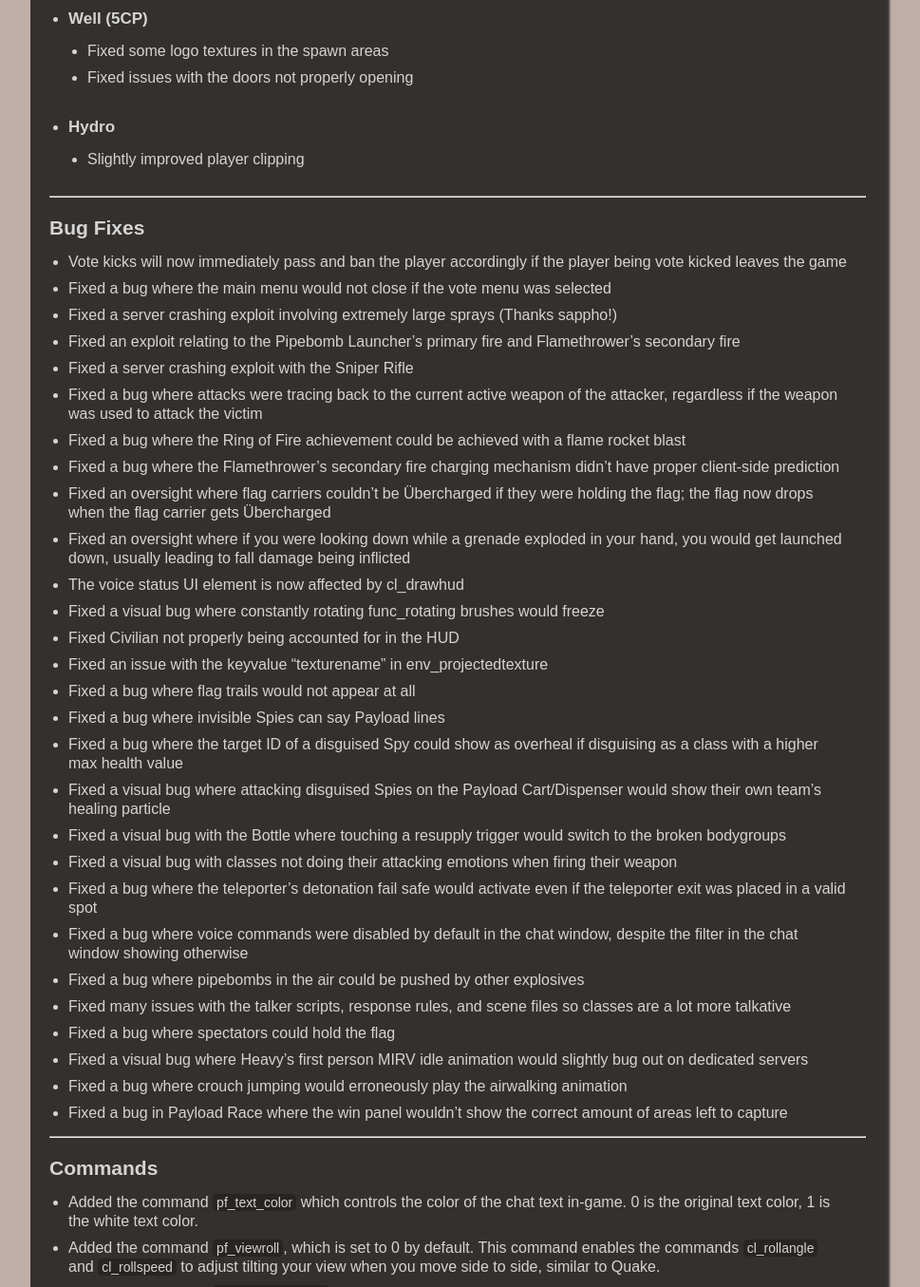
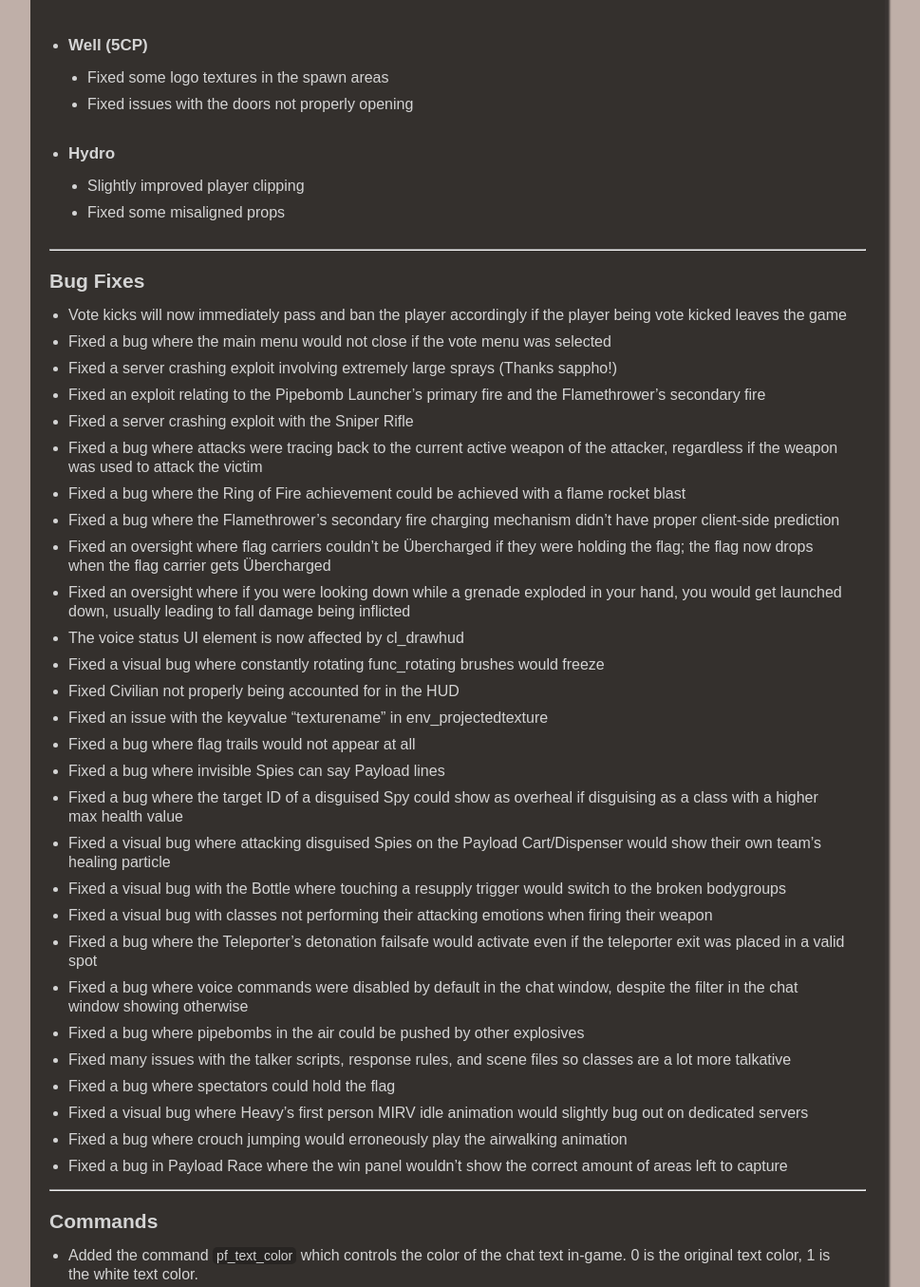
Before and after one commit to Pre-Fortress-2/PF2-Website, a Jekyll site: the page built from _posts/updates/2024-07-06-update-073.md, in a window 1280 px wide and 1400 px high, scrolled down 6851 px, cut to the strip 45-1400 px from the top of the window. Shown: the whole strip at 95% size, without its empty margins (158-1127 px from the left). Built offline with Jekyll 4.4.1, drawn with Linux system fonts in a browser that asks for light colours; some of the changed text lies outside the part shown.

Commit message:
updated notes

```diff
--- a/_posts/updates/2024-07-06-update-073.md
+++ b/_posts/updates/2024-07-06-update-073.md
@@ -111,7 +110,9 @@
 
 - ### Goldrush
 	- Fixed lighting on some displacements on Stage 3
-	- Updated the artpass to look nicer
+	- Fixed flickering buildings throughout Stage 3
+	- Slight layout changes to the last half of Stage 3
+	- Updated the Stage 3 artpass
 
 		![Goldrush Stage 3 Third Point](/assets/blog/update-073-updatepage/pl_goldrush0015.png "Goldrush Stage 3 Third Point")
 
@@ -136,6 +137,7 @@
 
 - ### Hydro
 	- Slightly improved player clipping
+	- Fixed some misaligned props
 
 ---
 
@@ -143,7 +145,7 @@
 - Vote kicks will now immediately pass and ban the player accordingly if the player being vote kicked leaves the game
 - Fixed a bug where the main menu would not close if the vote menu was selected
 - Fixed a server crashing exploit involving extremely large sprays (Thanks sappho!)
-- Fixed an exploit relating to the Pipebomb Launcher's primary fire and Flamethrower's secondary fire
+- Fixed an exploit relating to the Pipebomb Launcher's primary fire and the Flamethrower's secondary fire
 - Fixed a server crashing exploit with the Sniper Rifle
 - Fixed a bug where attacks were tracing back to the current active weapon of the attacker, regardless if the weapon was used to attack the victim
 - Fixed a bug where the Ring of Fire achievement could be achieved with a flame rocket blast
@@ -159,8 +161,8 @@
 - Fixed a bug where the target ID of a disguised Spy could show as overheal if disguising as a class with a higher max health value
 - Fixed a visual bug where attacking disguised Spies on the Payload Cart/Dispenser would show their own team's healing particle
 - Fixed a visual bug with the Bottle where touching a resupply trigger would switch to the broken bodygroups
-- Fixed a visual bug with classes not doing their attacking emotions when firing their weapon
-- Fixed a bug where the teleporter's detonation fail safe would activate even if the teleporter exit was placed in a valid spot
+- Fixed a visual bug with classes not performing their attacking emotions when firing their weapon
+- Fixed a bug where the Teleporter's detonation failsafe would activate even if the teleporter exit was placed in a valid spot
 - Fixed a bug where voice commands were disabled by default in the chat window, despite the filter in the chat window showing otherwise
 - Fixed a bug where pipebombs in the air could be pushed by other explosives
 - Fixed many issues with the talker scripts, response rules, and scene files so classes are a lot more talkative
```
Also changed, not shown: other parts of _posts/updates/2024-07-06-update-073.md (+4 -5 lines).
